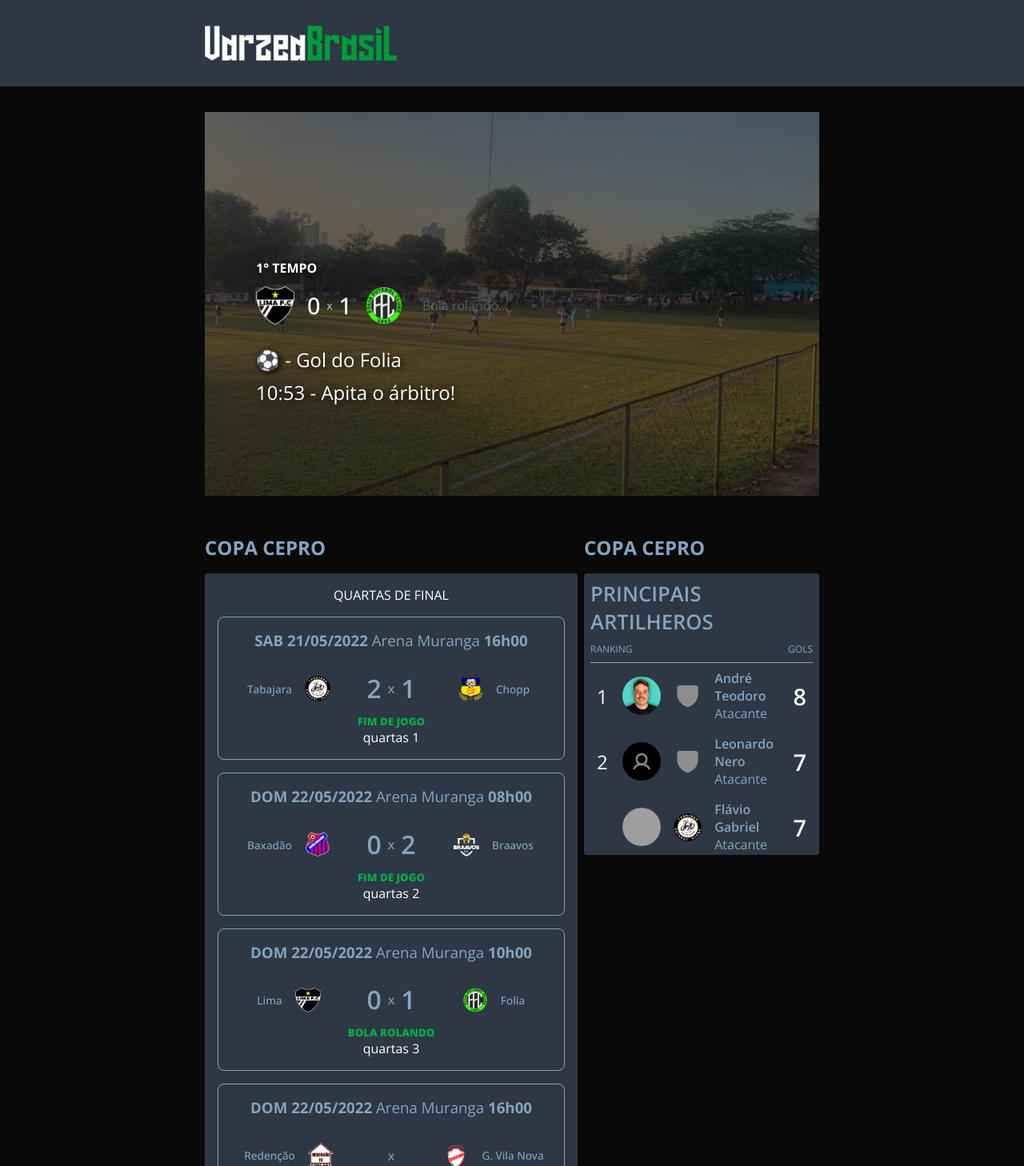
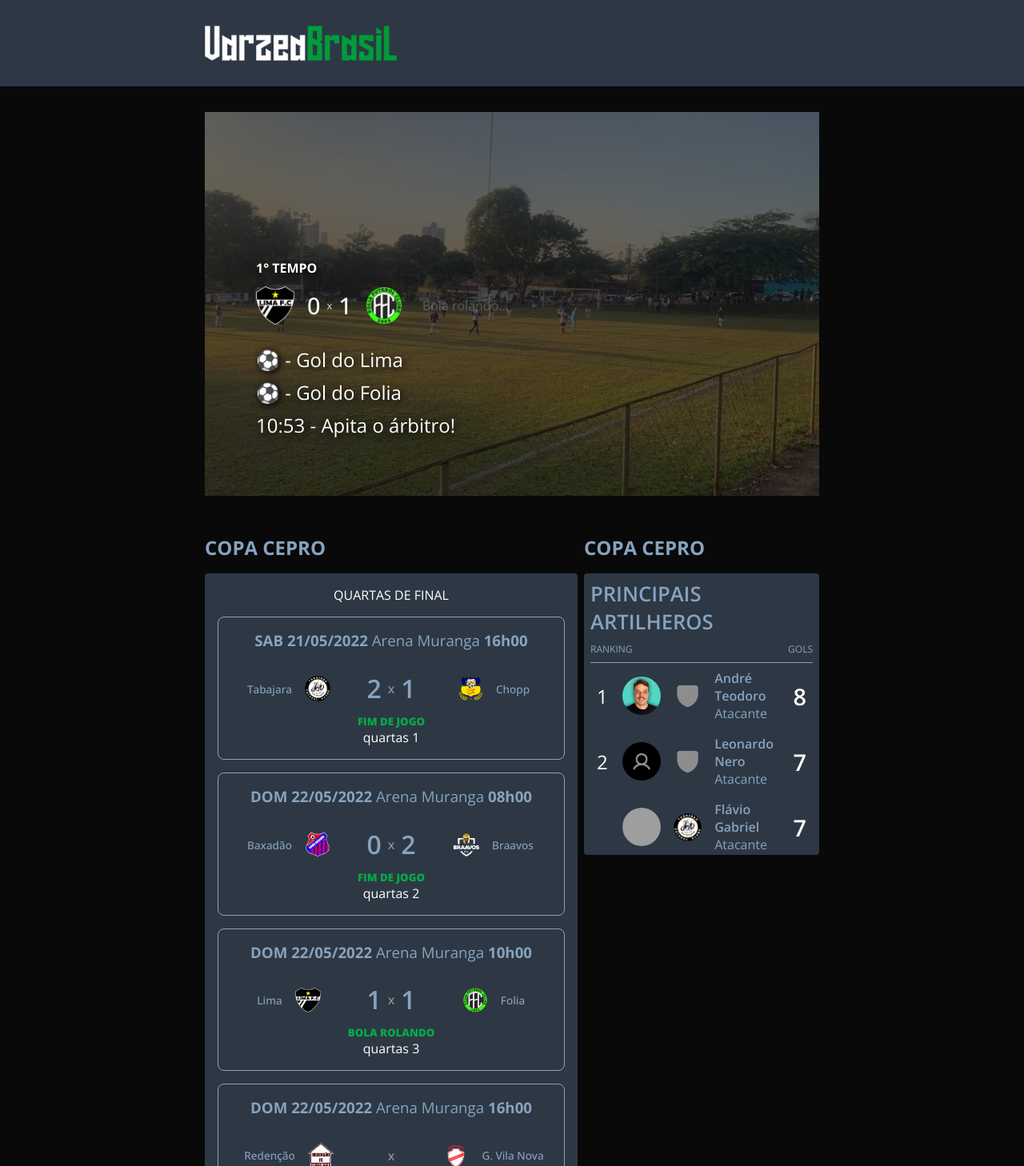
Before and after one commit to edgaregidio/varzeabrasil-app, a React (Vite) app in the folder web/: page / in a window 1280 px wide. Shown: the top 1458 px of the page at 80% size. Built offline with nearby package versions, Linux system fonts and the light colour scheme; grey boxes are pictures that could not be loaded.

Commit message:
gol lima

```diff
--- a/web/src/components/QuarterFinals/index.jsx
+++ b/web/src/components/QuarterFinals/index.jsx
@@ -44,7 +44,7 @@
         time={'10h00'}
         nameA={'Lima'}
         teamA={Lima}
-        resultA={'0'}
+        resultA={'1'}
         resultB={'1'}
         nameB={'Folia'}
         teamB={Folia}
--- a/web/src/pages/Main/index.jsx
+++ b/web/src/pages/Main/index.jsx
@@ -42,6 +42,7 @@
             {/* <p className="game-details">Fim do primeuro tempo</p> */}
             {/* <p className="game-details">🟥 - Expulsos </p> */}
             {/* <p className="game-details">🟨 - Cartão amarelo  </p> */}
+            <p className="game-details">⚽ - Gol do Lima </p>
             <p className="game-details">⚽ - Gol do Folia </p>
             <p className="game-details">10:53 - Apita o árbitro!</p>
           </div>
```
